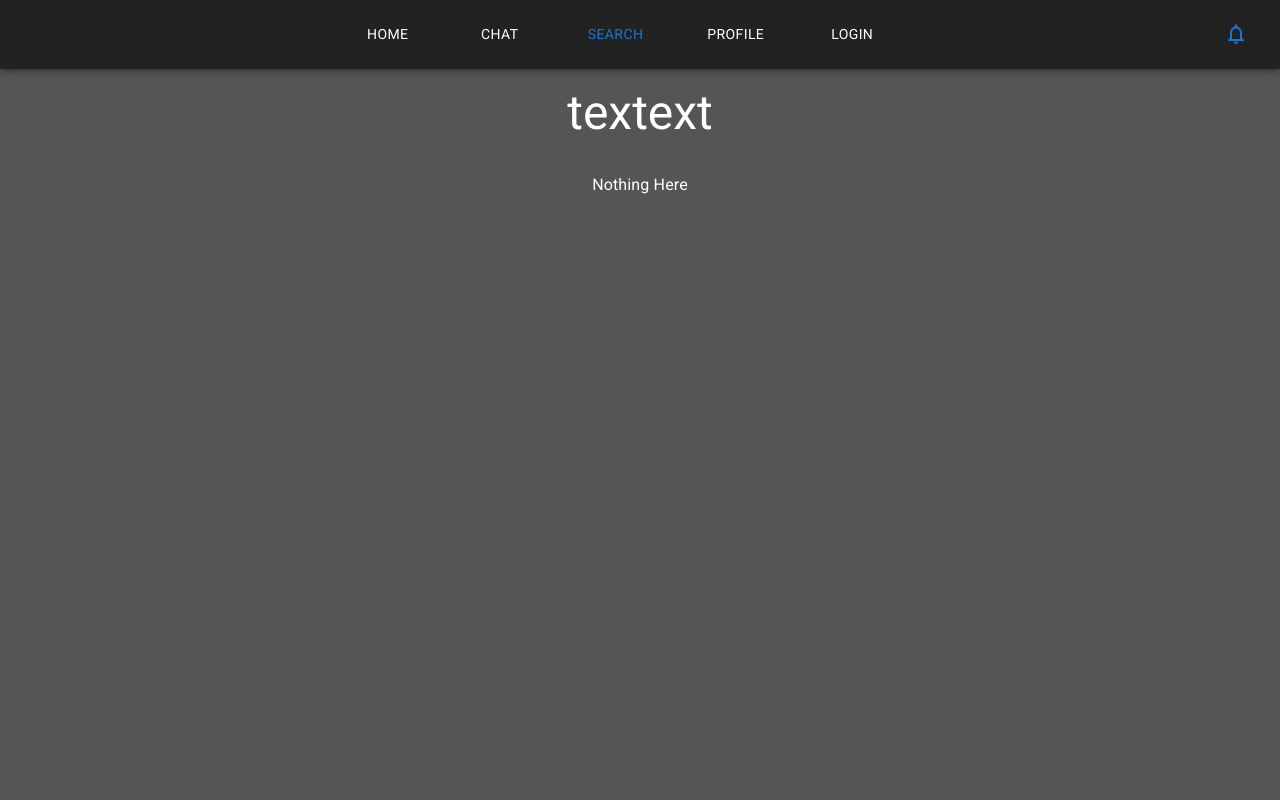
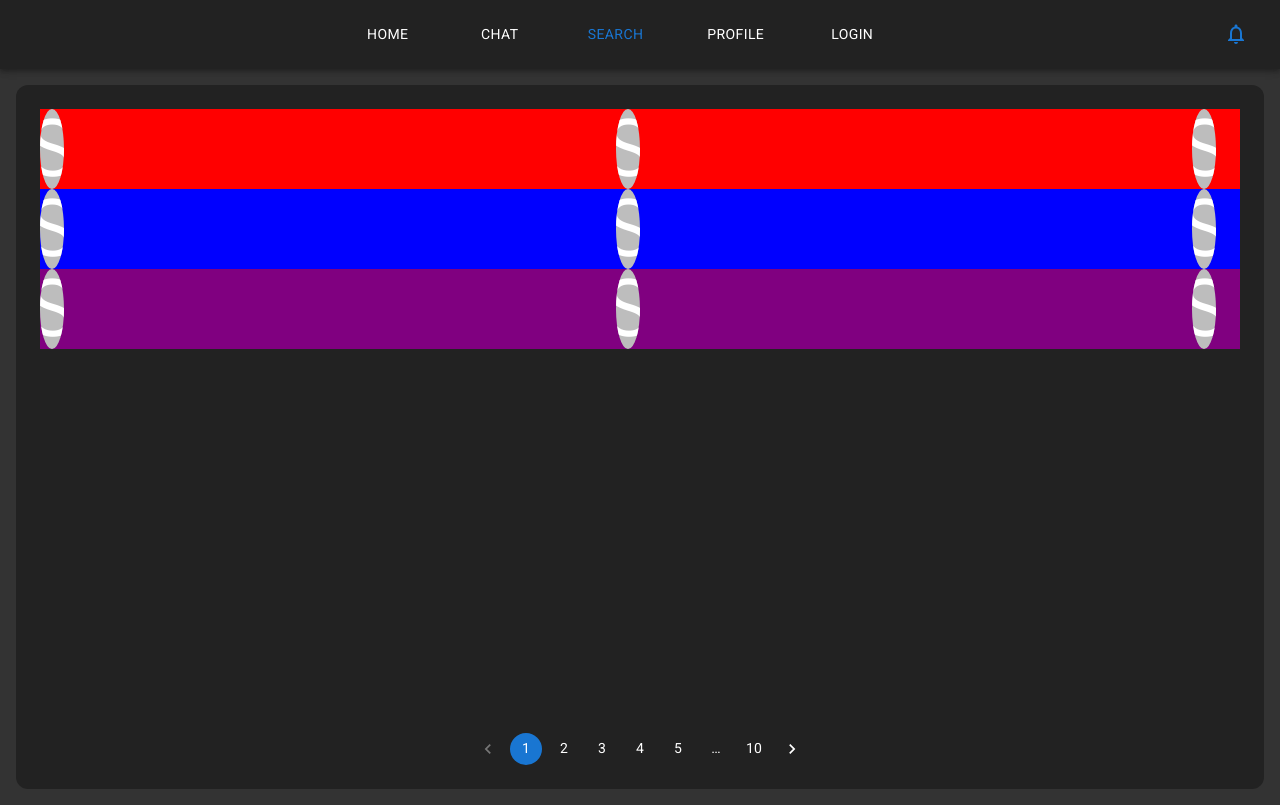
Before and after one commit to Helioborba/direct, a React app in the folder app/: page /search in a window 1280 px wide. Built offline with nearby package versions, Linux system fonts and the light colour scheme.

Commit message:
add pagination model/ update the search comp

```diff
--- a/app/public/index.html
+++ b/app/public/index.html
@@ -4,7 +4,7 @@
     <meta charset="utf-8" />
     <link rel="icon" href="%PUBLIC_URL%/logo.ico" />
     <meta name="viewport" content="width=device-width, initial-scale=1.0">
-    <meta name="theme-color" content="#000000" />
+    <meta name="theme-color" content="#ffffff" />
     <meta
       name="description"
       content="Direct message"
--- a/app/src/components/chat/chatModal.js
+++ b/app/src/components/chat/chatModal.js
@@ -17,7 +17,6 @@ const ChatModel = (props) => {
     const [reload, setReload] = useState(false)
     const ctxMessage = useContext(Message);
     const chatField = useRef();
-    console.log(ctxMessage.userProvider);
 
     // Preciso trabalhar no envio de imagens depois
     const fileInput = useRef(null);
--- /dev/null
+++ b/app/src/components/pagination/pagination.js
@@ -0,0 +1,13 @@
+import * as React from 'react';
+import Pagination from '@mui/material/Pagination';
+import Stack from '@mui/material/Stack';
+
+export default function ModelPagination() {
+  return (
+    <Stack spacing={2}>
+      <Pagination count={10} color="primary" sx={{ "& .MuiPaginationItem-root": {
+      color: "#fff"
+    }}}/>
+    </Stack>
+  );
+}
--- a/app/src/pages/FriendList.js
+++ b/app/src/pages/FriendList.js
@@ -45,7 +45,6 @@ const FriendList = (props) => {
             <Box sx={{p:{xs:"5rem 0 5rem 0", lg:2}, display:'flex', justifyContent:'space-between', alignItems:'center'}}>
                 <Grid container direction="row"  sx={{backgroundColor:"#222",  height:"88vh", borderRadius:{xs:0, lg:3} }}>
 
-
                 </Grid>
             </Box>
         </Box>
--- a/app/src/pages/Search.js
+++ b/app/src/pages/Search.js
@@ -1,6 +1,7 @@
 // import { useContext } from "react";
-import {Box, Grid, Typography} from "@mui/material";
+import {Avatar, Box, Grid, Typography} from "@mui/material";
 import Nav from "../components/nav/nav.js";
+import ModelPagination from "../components/pagination/pagination.js";
 
 const Search = (props) => {
     // const ctxNations = useContext(NationsContext);
@@ -34,14 +35,48 @@ const Search = (props) => {
     }
 
     return(
-        <Box sx={{width:"100vw", minHeight:"100vh", backgroundColor:"#555"}}>
+        <Box sx={{width:"100vw", minHeight:"100vh", backgroundColor:"#333"}}>
             <Nav></Nav>
-            <Box sx={{p:2}}>
-                <Typography variant="h3" sx={{pb:2}}>
-                    textext
-                </Typography>
-                <Grid container sx={{p:2}} justifyContent="center" direction='column'>
-                    {render()}
+            <Box sx={{p:{xs:"5rem 0 5rem 0", lg:2}, display:'flex', justifyContent:'space-between', alignItems:'center'}}>
+                <Grid container direction="column"  sx={{p:3, backgroundColor:"#222", display:"flex", justifyContent:"space-between", alignItems:"center",  height:"88vh", borderRadius:{xs:0, lg:3} }}>
+                    <Grid container item sx={{display:"flex", justifyContent:"space-between", alignItems:"center"}}>
+                        <Grid container item sx={{display:"flex", justifyContent:"space-between", alignItems:"center",backgroundColor:"red"}}>
+                            <Grid item>
+                                <Avatar sx={{ width: '50%', height: '90%', fontSize:"5em" }}>S</Avatar>
+                            </Grid>
+                            <Grid item>
+                                <Avatar sx={{ width: '50%', height: '90%', fontSize:"5em" }}>S</Avatar>
+                            </Grid>
+                            <Grid item>
+                                <Avatar sx={{ width: '50%', height: '90%', fontSize:"5em" }}>S</Avatar>
+                            </Grid>
+                        </Grid>
+                        <Grid container item sx={{backgroundColor:"blue", display:"flex", justifyContent:"space-between", alignItems:"center"}}>
+                            <Grid item>
+                                <Avatar sx={{ width: '50%', height: '90%', fontSize:"5em" }}>S</Avatar>
+                            </Grid>
+                            <Grid item>
+                                <Avatar sx={{ width: '50%', height: '90%', fontSize:"5em" }}>S</Avatar>
+                            </Grid>
+                            <Grid item>
+                                <Avatar sx={{ width: '50%', height: '90%', fontSize:"5em" }}>S</Avatar>
+                            </Grid>
+                        </Grid>
+                        <Grid container item sx={{backgroundColor:"purple", display:"flex", justifyContent:"space-between", alignItems:"center"}}>
+                            <Grid item>
+                                <Avatar sx={{ width: '50%', height: '90%', fontSize:"5em" }}>S</Avatar>
+                            </Grid>
+                            <Grid item>
+                                <Avatar sx={{ width: '50%', height: '90%', fontSize:"5em" }}>S</Avatar>
+                            </Grid>
+                            <Grid item>
+                                <Avatar sx={{ width: '50%', height: '90%', fontSize:"5em" }}>S</Avatar>
+                            </Grid>
+                        </Grid>
+                    </Grid>
+                    <Grid item>
+                        <ModelPagination></ModelPagination>
+                    </Grid>
                 </Grid>
             </Box>
         </Box>
```
Also changed, not shown: app/src/components/accordion/accordion.js (+0 -39 lines), app/src/components/modals/modalAccount.js (indentation only).
